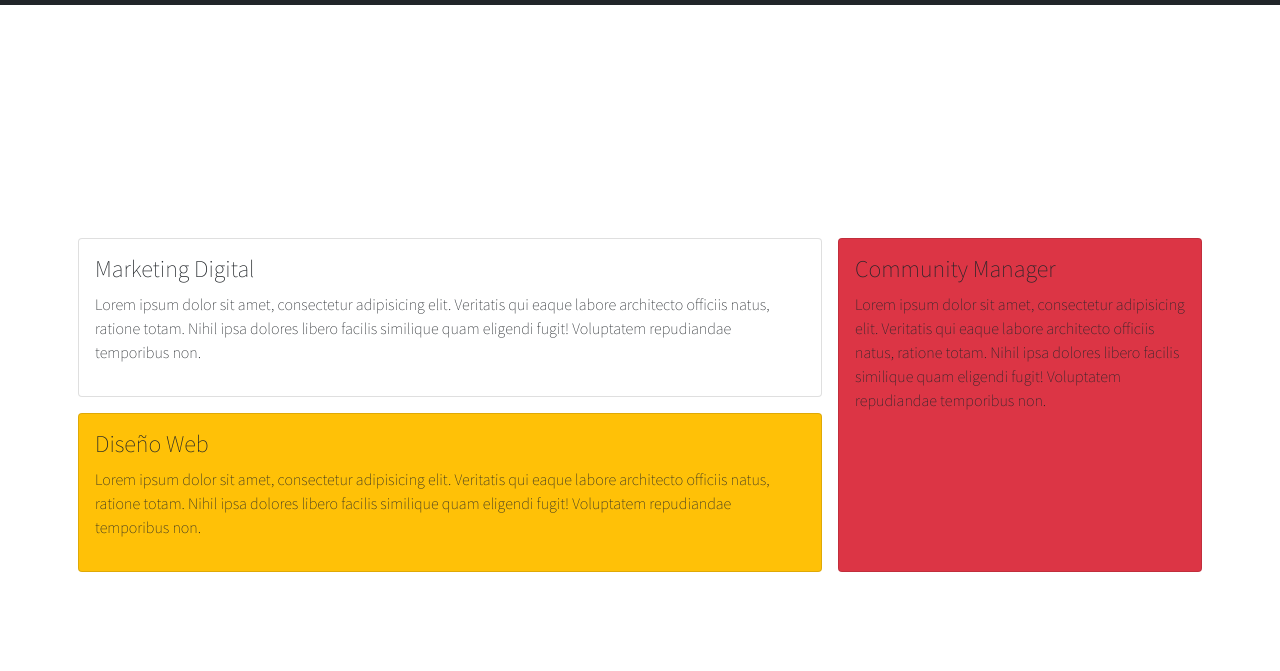
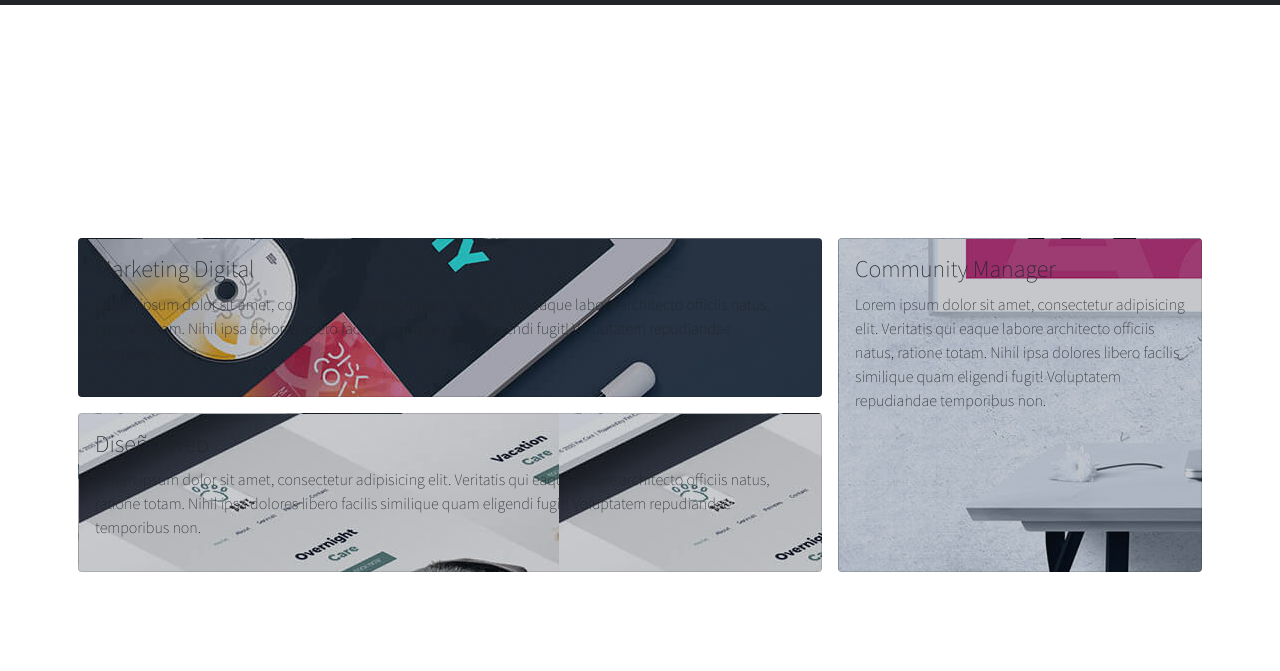
Before and after one commit to DavidPalacio/bethelmind, a website: page index.html in a window 1280 px wide. Shown: the part 129-800 px from the top of the page. Drawn offline with nearby package versions, Linux system fonts and the light colour scheme.

Commit message:
Aplicando Sass

```diff
--- a/index.html
+++ b/index.html
@@ -63,7 +63,7 @@
             <!--Division de 2 columnas-->
             <div class="row">
               <div class="col-12 p-2">
-                <article class="card h-100 fondoMD">
+                <article class="card h-100 fondo1">
                     <div class="card-body">
                         <h4>Marketing Digital</h4>
                         <p class="fs-6">
@@ -73,7 +73,7 @@
                 </article>
               </div>
               <div class="col-12 p-2">
-                <article class="card h-100 bg-warning">
+                <article class="card h-100 fondo2">
                     <div class="card-body">
                         <h4>Diseño Web</h4>
                         <p class="fs-6">
@@ -86,7 +86,7 @@
           </div>
           <!-- Columna Izquerda-->
           <div class="col-12 col-md-4 p-2 ">
-            <article class="card h-100 bg-danger">
+            <article class="card h-100 fondo3">
                 <div class="card-body">
                     <h4>Community Manager</h4>
                     <p class="fs-6">
--- a/sass/custom.scss
+++ b/sass/custom.scss
@@ -13,9 +13,9 @@ $font-family-monospace: 'Satisfy', cursive;
 }
 
 /*Modificando Fondos de las Cards*/
-.fondoMD {
-    background-image: url(../assets/T1.jpg);
+@for $i from 1 through 3 {
+    .fondo#{$i} { background-image: url(../assets/T#{$i}.jpg); }
+  }
 
-}
 
 @import "../node_modules/bootstrap/scss/bootstrap";
```
Also changed, not shown: sass/custom.css, 1 other file.
